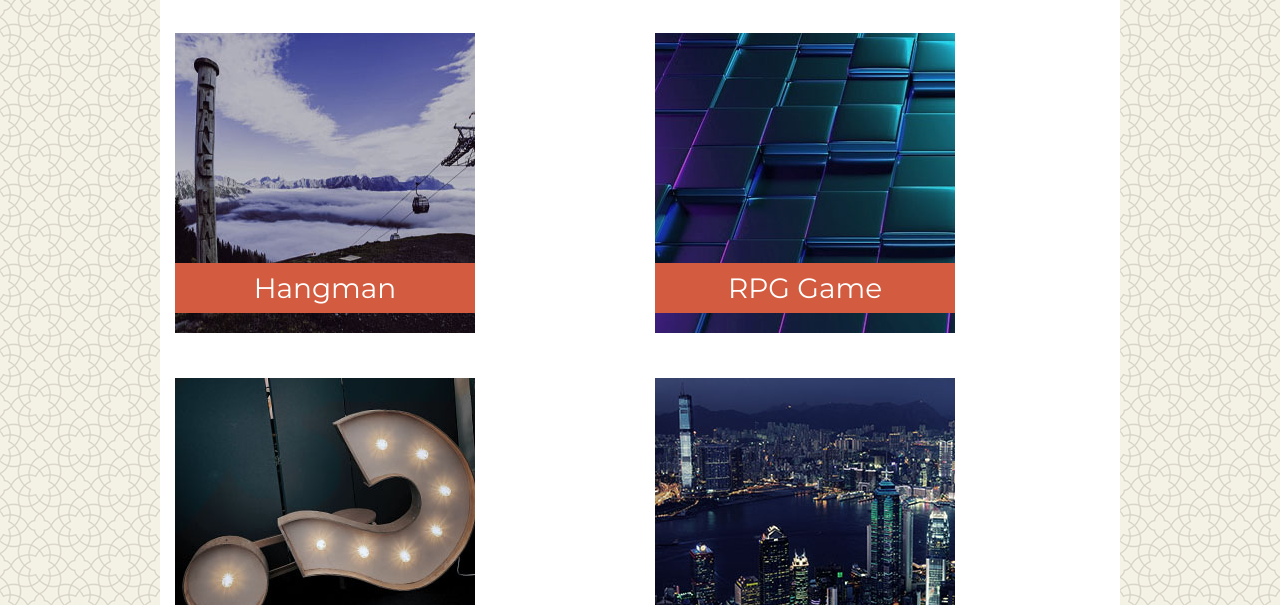
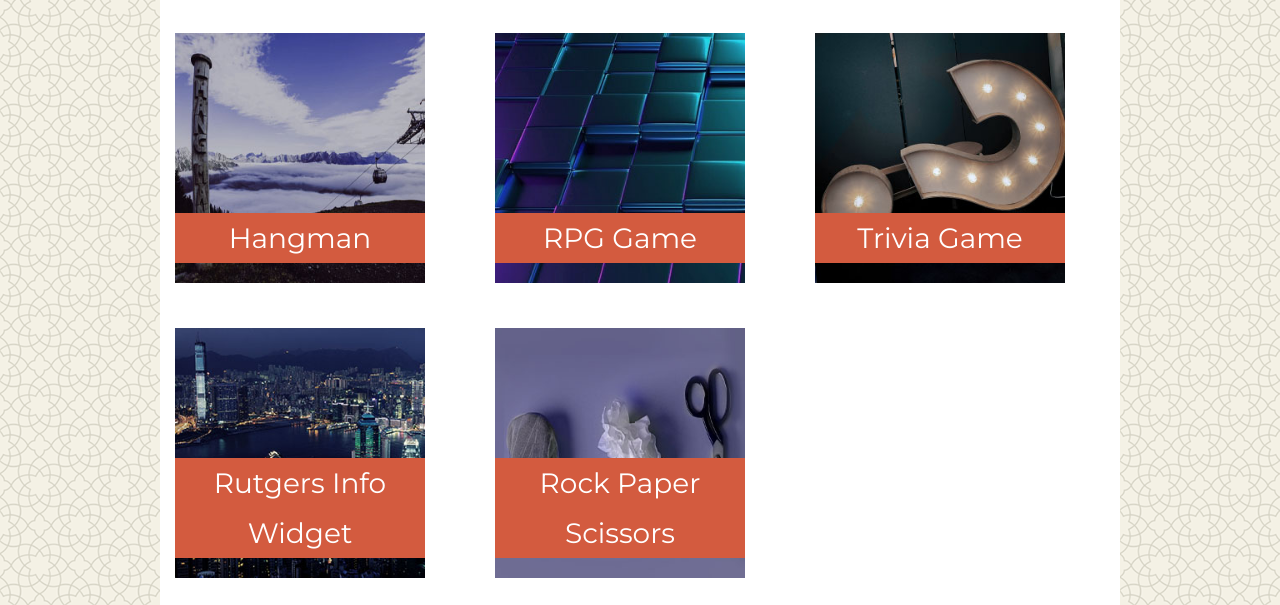
Before and after one commit to shellbellquinn/responsive_portfolio, a plain HTML site: page portfolio.html in a window 1280 px wide. Shown: the part 195-800 px from the top of the page. Drawn offline with nearby package versions, Linux system fonts and the light colour scheme.

Commit message:
changing portfolio lg layout

```diff
--- a/portfolio.html
+++ b/portfolio.html
@@ -71,7 +71,7 @@
     </div>
     <!--Photos-->
     <div class="row flex-wrap justify-content-between">
-      <div class='col-xs-12 col-sm-6 col-md-6 col-lg-6 col-xl-6'>
+      <div class='col-xs-12 col-sm-6 col-md-6 col-lg-4 col-xl-4'>
         <div class="work">
           <a href="#">
             <img src="./images/hangman.jpg" alt="Hangman" class="img-fluid">
@@ -80,7 +80,7 @@
         </div>
       </div>
 
-      <div class='col-xs-12 col-sm-6 col-md-6 col-lg-6 col-xl-6'>
+      <div class='col-xs-12 col-sm-6 col-md-6 col-lg-4 col-xl-4'>
         <div class="work">
           <a href="#">
             <img src="./images/rpg.jpg" alt="RPG Game" class="img-fluid">
@@ -89,7 +89,7 @@
         </div>
       </div>
 
-      <div class='col-xs-12 col-sm-6 col-md-6 col-lg-6 col-xl-6'>
+      <div class='col-xs-12 col-sm-6 col-md-6 col-lg-4 col-xl-4'>
         <div class="work">
           <a href="#">
             <img src="./images/trivia.jpg" alt="Trivia Game" class="img-fluid">
@@ -98,7 +98,7 @@
         </div>
       </div>
 
-      <div class='col-xs-12 col-sm-6 col-md-6 col-lg-6 col-xl-6' class="img-fluid">
+      <div class='col-xs-12 col-sm-6 col-md-6 col-lg-4 col-xl-4' class="img-fluid">
         <div class="work">
           <a href="#">
             <img src="./images/rutgers.jpg" alt="Rutgers Info Widget" class="img-fluid">
@@ -107,11 +107,17 @@
         </div>
       </div>
 
-      <div class='col-xs-12 col-sm-6 col-md-6 col-lg-6 col-xl-6'>
+      <div class='col-xs-12 col-sm-6 col-md-6 col-lg-4 col-xl-4'>
         <div class="work">
           <a href="#">
             <img src="./images/rockpaperscissors.jpg" alt="Rock Paper Scissors" class="img-fluid">
             <h3>Rock Paper Scissors</h3>
+          </a>
+        </div>
+      </div>
+
+      <div class='col-xs-12 col-sm-6 col-md-6 col-lg-4 col-xl-4'>
+        <div class="work">
           </a>
         </div>
       </div>
```
